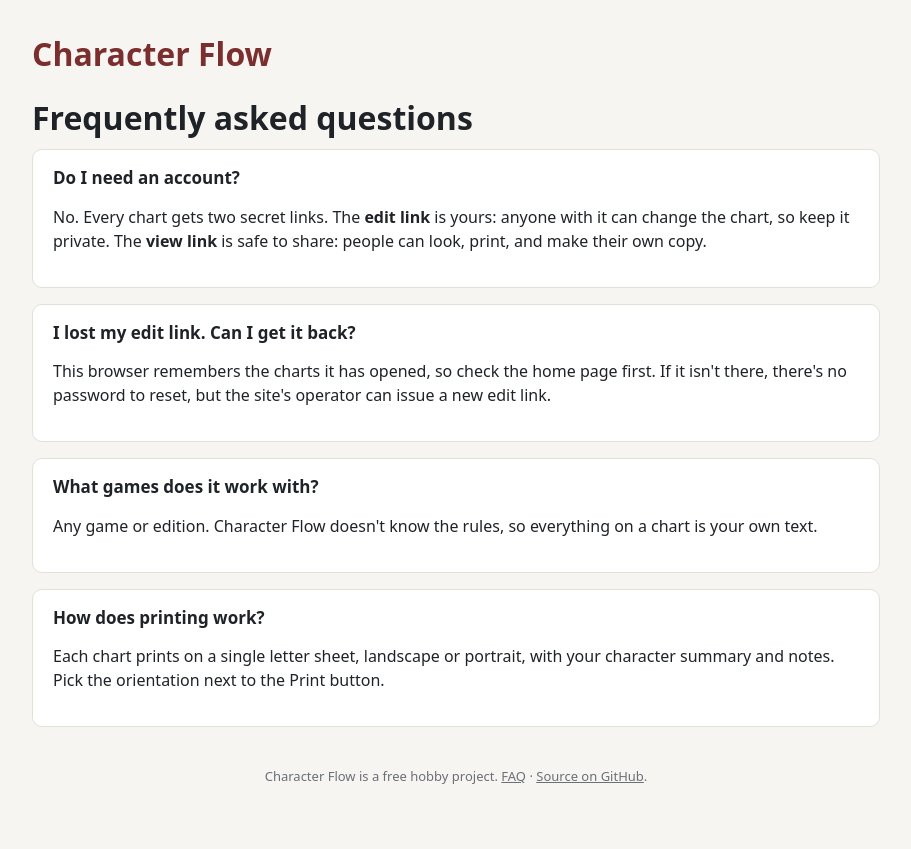
After one commit to pberry/character-flow, a Flask app: template app/templates/pages/faq.html in a window 1280 px wide. The commit adds this page. Shown: the whole page, without its empty margins (184-1095 px from the left). Run offline with Flask 3, Linux system fonts and the light colour scheme; the template is opened without the code that fills it, so the values that code supplies are empty.

Commit message:
Add static pages, starting with an FAQ
Pages are Jinja templates in app/templates/pages/ that extend a shared
base.html, served at /<name>. The home page footer links to the FAQ.

Co-Authored-By: Claude Opus 5.5 <noreply@anthropic.com>

```diff
--- a/app/routes.py
+++ b/app/routes.py
@@ -1,17 +1,22 @@
-"""JSON API and static index.
+"""JSON API, static index, and static pages.
 
 There is no chart list: a chart is reached only by its edit key (read and
 write) or its view key (read and copy). Unknown keys are a plain 404, so the
 API never confirms whether a key exists.
 """
 
+import re
 from urllib.parse import urlsplit
 
-from flask import Blueprint, abort, current_app, g, jsonify, make_response, redirect, request
+from flask import Blueprint, abort, current_app, g, jsonify, make_response, redirect, render_template, request
+from jinja2 import TemplateNotFound
 
 from . import db
 
 bp = Blueprint("main", __name__)
+
+# Page slugs are plain names, so a URL can never reach outside templates/pages/.
+PAGE_SLUG = re.compile(r"[a-z0-9-]+")
 
 SECURITY_HEADERS = {
     "Referrer-Policy": "no-referrer",
@@ -134,6 +139,17 @@ def index():
     return current_app.send_static_file("index.html")
 
 
+@bp.get("/<slug>")
+def page(slug):
+    """A static page: app/templates/pages/<slug>.html, wrapped in base.html."""
+    if not PAGE_SLUG.fullmatch(slug):
+        abort(404)
+    try:
+        return render_template(f"pages/{slug}.html")
+    except TemplateNotFound:
+        abort(404)
+
+
 @bp.get("/healthz")
 def healthz():
     get_conn().execute("SELECT 1")
--- a/app/static/css/app.css
+++ b/app/static/css/app.css
@@ -255,6 +255,11 @@ input:focus, textarea:focus { outline: 2px solid var(--select); outline-offset:
 .media figcaption { color: var(--muted); font-size: 13px; margin-top: 6px; }
 .site-footer { margin-top: 40px; text-align: center; }
 .site-footer a { color: inherit; }
+/* ---- static pages (app/templates/pages/) ---- */
+.site-header { margin-bottom: 24px; }
+.site-header .brand { font-weight: 700; text-decoration: none; }
+.prose p, .prose li { line-height: 1.5; }
+.prose .panel h2 { margin-top: 0; }
 @media (max-width: 560px) {
   .new-chart { flex-direction: column; }
   .home .brand { font-size: 32px; }
--- a/app/static/js/main.js
+++ b/app/static/js/main.js
@@ -151,6 +151,7 @@ function showHome() {
       ),
       h("footer", { class: "site-footer muted" },
         "Character Flow is a free hobby project. ",
+        h("a", { href: "/faq" }, "FAQ"), " · ",
         h("a", { href: SOURCE_URL }, "Source on GitHub"), "."),
     ),
   );
--- /dev/null
+++ b/app/templates/base.html
@@ -0,0 +1,23 @@
+<!doctype html>
+<html lang="en">
+<head>
+  <meta charset="utf-8">
+  <meta name="viewport" content="width=device-width, initial-scale=1">
+  <title>{% block title %}{% endblock %} · Character Flow</title>
+  <meta name="description" content="{% block description %}{% endblock %}">
+  <link rel="icon" href="/static/favicon.svg" type="image/svg+xml">
+  <link rel="stylesheet" href="/static/css/app.css">
+</head>
+<body>
+  <div class="page prose">
+    <header class="site-header"><a class="brand" href="/">Character Flow</a></header>
+    <main>
+      {% block content %}{% endblock %}
+    </main>
+    <footer class="site-footer muted">
+      Character Flow is a free hobby project.
+      <a href="/faq">FAQ</a> · <a href="https://github.com/pberry/character-flow">Source on GitHub</a>.
+    </footer>
+  </div>
+</body>
+</html>
--- /dev/null
+++ b/app/templates/pages/faq.html
@@ -0,0 +1,29 @@
+{% extends "base.html" %}
+{% block title %}FAQ{% endblock %}
+{% block description %}Common questions about Character Flow: links, printing, and keeping your charts safe.{% endblock %}
+{% block content %}
+<h1>Frequently asked questions</h1>
+
+<section class="panel">
+  <h2>Do I need an account?</h2>
+  <p>No. Every chart gets two secret links. The <b>edit link</b> is yours: anyone with it can change the chart, so
+    keep it private. The <b>view link</b> is safe to share: people can look, print, and make their own copy.</p>
+</section>
+
+<section class="panel">
+  <h2>I lost my edit link. Can I get it back?</h2>
+  <p>This browser remembers the charts it has opened, so check the home page first. If it isn't there, there's no
+    password to reset, but the site's operator can issue a new edit link.</p>
+</section>
+
+<section class="panel">
+  <h2>What games does it work with?</h2>
+  <p>Any game or edition. Character Flow doesn't know the rules, so everything on a chart is your own text.</p>
+</section>
+
+<section class="panel">
+  <h2>How does printing work?</h2>
+  <p>Each chart prints on a single letter sheet, landscape or portrait, with your character summary and notes. Pick
+    the orientation next to the Print button.</p>
+</section>
+{% endblock %}
```
Also changed, not shown: PRD.md (+5 -0 lines), tests/e2e/test_ui.py (+10 -0 lines), tests/test_api.py (+14 -0 lines), CHANGELOG.md, README.md.
